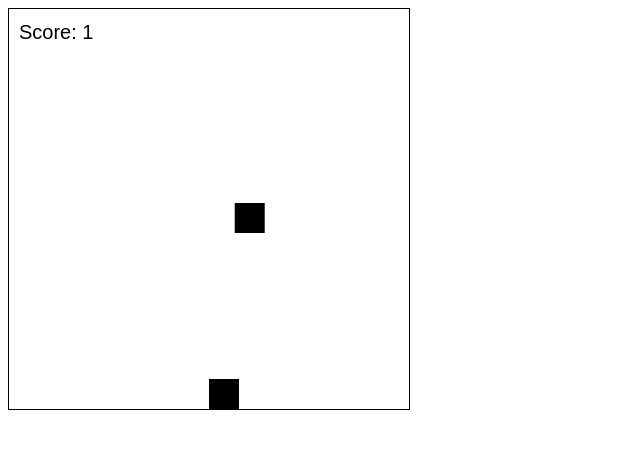
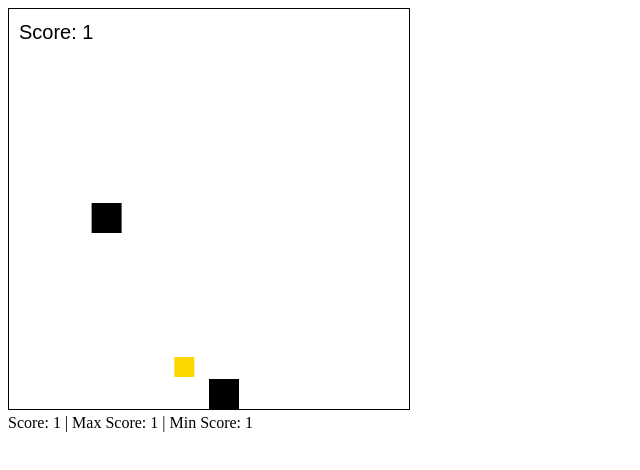
Before and after one commit to andriy59b/Web-Repo-Pentsak, a plain HTML site: page game.html in a window 1280 px wide. Shown: the whole page, without its empty margins (0-640 px from the left). Drawn offline with Linux system fonts and the light colour scheme.

Commit message:
modification game add max and min score, coin

```diff
--- a/game.html
+++ b/game.html
@@ -12,11 +12,16 @@
 </head>
 <body>
     <canvas id="gameCanvas" width="400" height="400"></canvas>
+    <div id="scoreboard"></div>
 
     <script>
         const canvas = document.getElementById('gameCanvas');
         const ctx = canvas.getContext('2d');
         let score = 0;
+        let maxScore = 0;
+        let minScore = Infinity;
+        let scores = []; // Array to store game scores
+        let gameLoop; // Reference to the game loop
 
         // Draw player
         let player = {
@@ -36,6 +41,14 @@
             speed: 2
         };
 
+        // Draw coin
+        let coin = {
+            x: Math.random() * (canvas.width - 30),
+            y: 50,
+            width: 20,
+            height: 20
+        };
+
         // Draw score
         function drawScore() {
             ctx.font = '20px Arial';
@@ -43,31 +56,64 @@
             ctx.fillText('Score: ' + score, 10, 30);
         }
 
-        // Draw player and enemy
+        // Update scoreboard
+        function updateScoreboard() {
+            const scoreboard = document.getElementById('scoreboard');
+            scoreboard.innerHTML = `Score: ${score} | Max Score: ${maxScore} | Min Score: ${minScore}`;
+        }
+
+        // Draw player, enemy, coin, and score
         function draw() {
             ctx.clearRect(0, 0, canvas.width, canvas.height);
             ctx.fillRect(player.x, player.y, player.width, player.height);
             ctx.fillRect(enemy.x, enemy.y, enemy.width, enemy.height);
+            ctx.fillStyle = 'gold';
+            ctx.fillRect(coin.x, coin.y, coin.width, coin.height);
             drawScore();
 
             // Move enemy
             enemy.y += enemy.speed;
+
+            // Move coin
+            coin.y += enemy.speed / 2;
 
             // Reset enemy position and update score if enemy reaches bottom
             if (enemy.y > canvas.height) {
                 enemy.x = Math.random() * (canvas.width - 30);
                 enemy.y = 0;
                 score++;
+                maxScore = Math.max(maxScore, score);
+                minScore = Math.min(minScore, score);
+                updateScoreboard();
             }
 
-            // Check collision
+            // Reset coin position and update score if coin reaches bottom
+            if (coin.y > canvas.height) {
+                coin.x = Math.random() * (canvas.width - 30);
+                coin.y = 50;
+            }
+
+            // Check collision with enemy
             if (player.x < enemy.x + enemy.width &&
                 player.x + player.width > enemy.x &&
                 player.y < enemy.y + enemy.height &&
                 player.y + player.height > enemy.y) {
-                // Collision detected
-                alert('Game Over! Your score: ' + score);
-                clearInterval(gameLoop);
+                // Collision with enemy detected
+                endGame();
+            }
+
+            // Check collision with coin
+            if (player.x < coin.x + coin.width &&
+                player.x + player.width > coin.x &&
+                player.y < coin.y + coin.height &&
+                player.y + player.height > coin.y) {
+                // Collision with coin detected
+                coin.x = Math.random() * (canvas.width - 30);
+                coin.y = 50;
+                score += 10; // Increase score
+                maxScore = Math.max(maxScore, score);
+                minScore = Math.min(minScore, score);
+                updateScoreboard();
             }
         }
 
@@ -82,11 +128,37 @@
             });
         }
 
-        // Main game loop
-        let gameLoop = setInterval(function () {
-            draw();
-        }, 1000 / 60);
+        // Function to end the game
+        function endGame() {
+            clearInterval(gameLoop); // Stop game loop
+            alert('Game Over! Your score: ' + score);
+            scores.push(score); // Add score to array
+            maxScore = Math.max(maxScore, score);
+            minScore = Math.min(minScore, score);
+            scores.sort((a, b) => b - a); // Sort scores in descending order
+            console.log('Top 3 scores: ' + scores.slice(0, 3).join(', ')); // Display top 3 scores
+            console.log('Bottom 3 scores: ' + scores.slice(-3).join(', ')); // Display bottom 3 scores
+            document.addEventListener('keydown', startGame); // Start game again on keydown
+        }
 
+        // Function to start the game
+        function startGame(event) {
+            if (event.key === 'Enter') {
+                score = 0;
+                maxScore = 0;
+                minScore = Infinity;
+                player.x = canvas.width / 2;
+                enemy.x = Math.random() * (canvas.width - 30);
+                enemy.y = 0;
+                coin.x = Math.random() * (canvas.width - 30);
+                coin.y = 50;
+                gameLoop = setInterval(draw, 1000 / 60);
+                document.removeEventListener('keydown', startGame); // Remove event listener after starting the game
+            }
+        }
+
+        // Start game initially
+        startGame({ key: 'Enter' });
         update();
     </script>
 </body>
```
